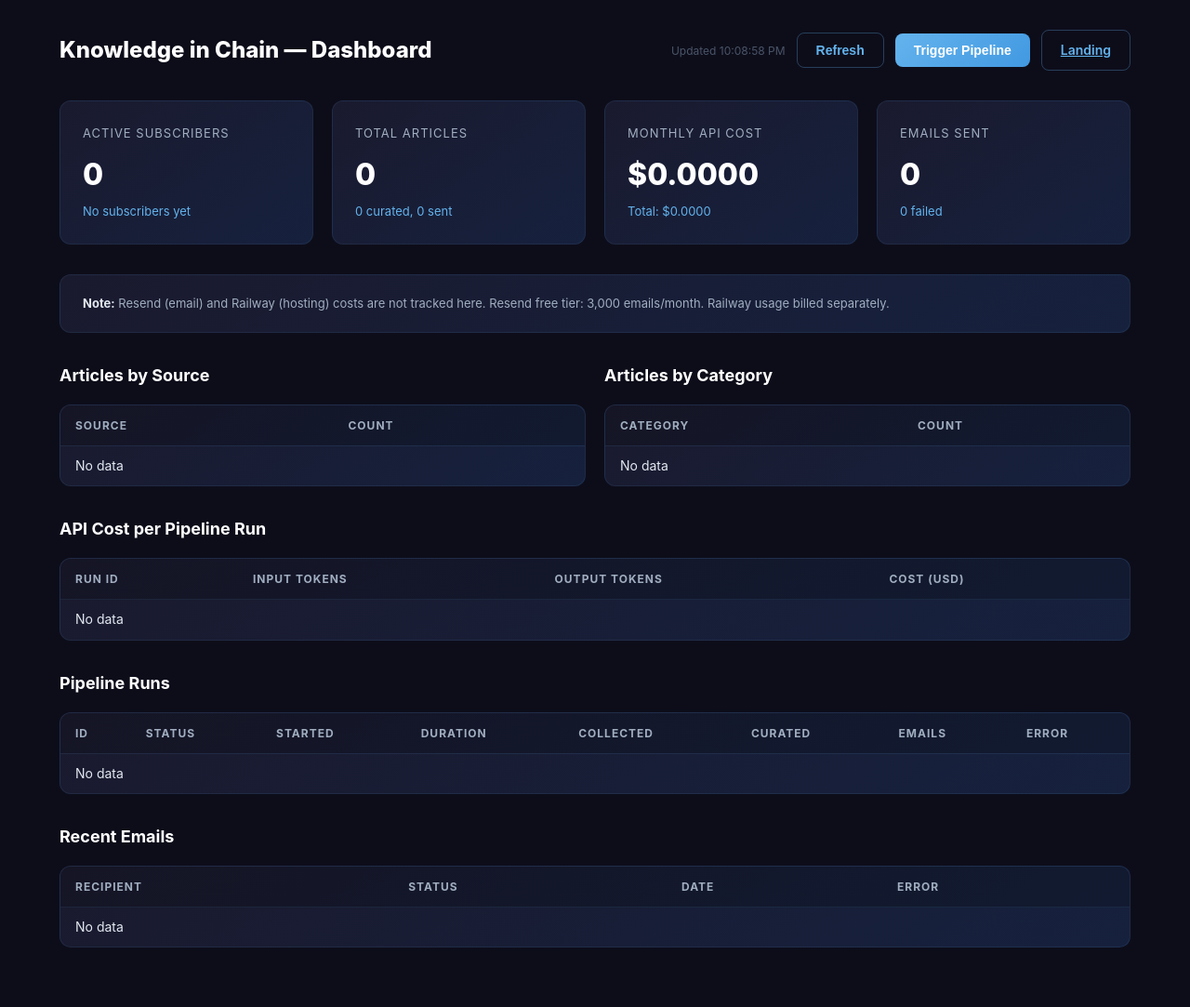
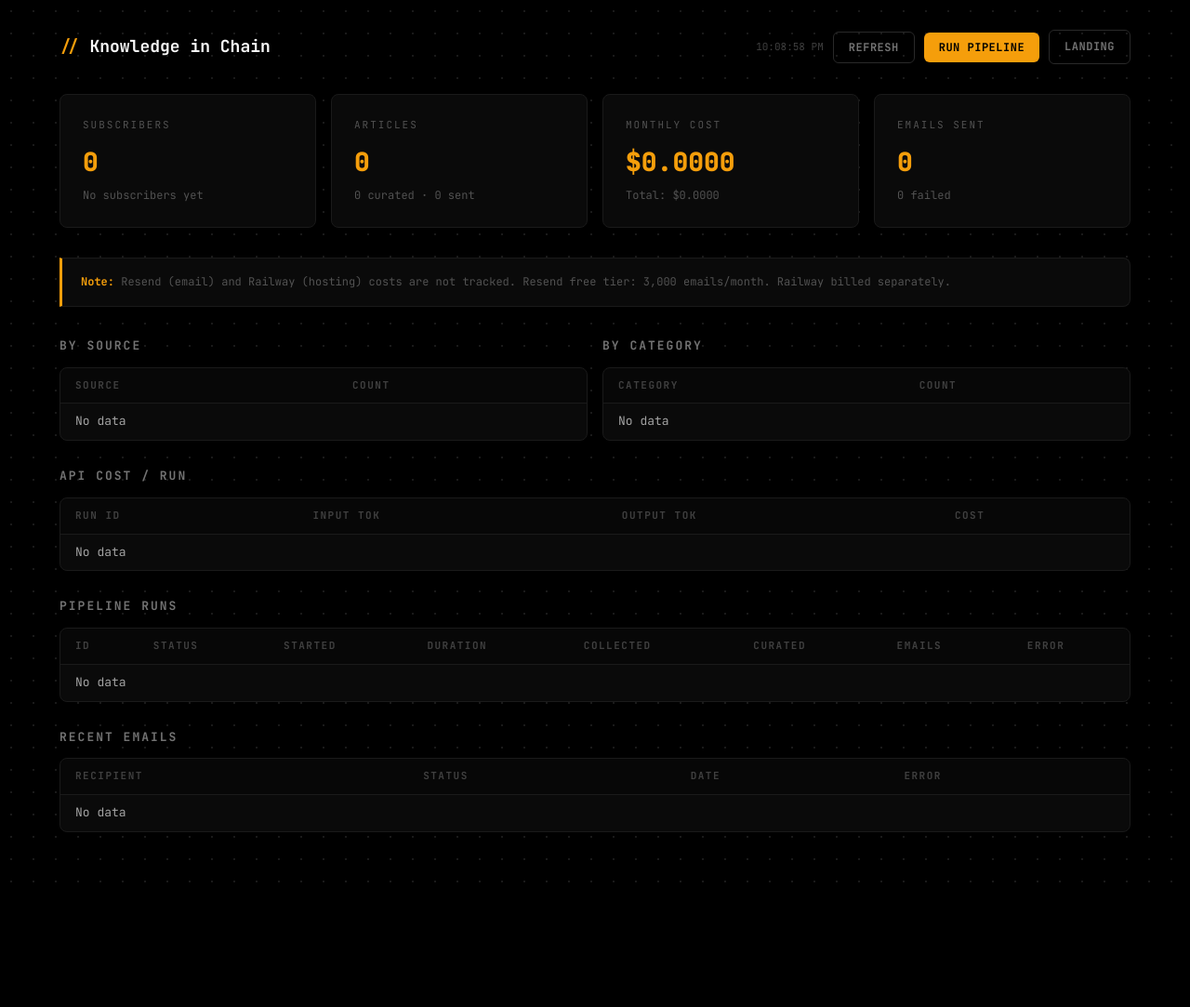
Before and after one commit to iestebanmarina/ai-newsletter-agent, a FastAPI app: page /dashboard in a window 1280 px wide. Shown: the whole page at 93% size. After the commit the page ends 949 px from the top, so only its background shows below. Run offline with FastAPI, Linux system fonts and the light colour scheme; data that the repository does not hold is empty.

Commit message:
Redesign landing and dashboard: black base, amber palette, dot pattern, tech font
- JetBrains Mono + Share Tech Mono for robotic/technical feel
- Pure black (#000) background with dark grey dot grid pattern
- Amber (#f59e0b) accent color for CTAs, KPI values, highlights
- Cards and tables use #0a0a0a with subtle #1a1a1a borders
- Landing: terminal-style status line between hero and features
- Dashboard: amber KPI values, amber-bordered note box, cleaner layout
- Subscriber stats now include env var subscribers in count

Co-Authored-By: Claude Opus 4.6 <noreply@anthropic.com>

```diff
--- a/src/newsletter/templates/dashboard.html
+++ b/src/newsletter/templates/dashboard.html
@@ -4,13 +4,18 @@
 <meta charset="utf-8">
 <meta name="viewport" content="width=device-width, initial-scale=1.0">
 <title>Dashboard - Knowledge in Chain</title>
+<link rel="preconnect" href="https://fonts.googleapis.com">
+<link rel="preconnect" href="https://fonts.gstatic.com" crossorigin>
+<link href="https://fonts.googleapis.com/css2?family=Share+Tech+Mono&family=JetBrains+Mono:wght@400;500;700;800&display=swap" rel="stylesheet">
 <style>
   * { margin: 0; padding: 0; box-sizing: border-box; }
 
   body {
-    font-family: -apple-system, BlinkMacSystemFont, 'Segoe UI', Roboto, Helvetica, Arial, sans-serif;
-    background-color: #0d0d1a;
-    color: #e2e8f0;
+    font-family: 'JetBrains Mono', 'Share Tech Mono', 'Courier New', monospace;
+    background-color: #000000;
+    background-image: radial-gradient(circle, #1a1a1a 1px, transparent 1px);
+    background-size: 24px 24px;
+    color: #d4d4d4;
     line-height: 1.6;
     min-height: 100vh;
   }
@@ -104,110 +116,125 @@
   }
 
   .dash-header h1 {
-    font-size: 24px;
-    font-weight: 800;
-    color: #fff;
+    font-size: 18px;
+    font-weight: 700;
+    color: #fafafa;
+  }
+
+  .dash-header h1 span {
+    color: #f59e0b;
   }
 
   .dash-header .actions {
     display: flex;
-    gap: 12px;
+    gap: 10px;
     align-items: center;
   }
 
   .btn {
-    padding: 10px 20px;
+    padding: 8px 16px;
     border: none;
-    border-radius: 8px;
-    font-size: 14px;
+    border-radius: 6px;
+    font-family: 'JetBrains Mono', monospace;
+    font-size: 12px;
     font-weight: 600;
     cursor: pointer;
-    transition: transform 0.15s, box-shadow 0.15s;
+    transition: background 0.2s, transform 0.15s;
+    text-transform: uppercase;
+    letter-spacing: 0.5px;
+    text-decoration: none;
   }
 
   .btn-primary {
-    background: linear-gradient(135deg, #63b3ed, #4299e1);
-    color: #fff;
+    background: #f59e0b;
+    color: #000000;
   }
 
   .btn-primary:hover {
+    background: #d97706;
     transform: translateY(-1px);
-    box-shadow: 0 4px 20px rgba(66, 153, 225, 0.4);
   }
 
   .btn-primary:disabled {
-    opacity: 0.5;
+    opacity: 0.4;
     cursor: not-allowed;
     transform: none;
-    box-shadow: none;
   }
 
   .btn-outline {
     background: transparent;
-    color: #63b3ed;
-    border: 1px solid rgba(99, 179, 237, 0.3);
+    color: #737373;
+    border: 1px solid #292929;
   }
 
   .btn-outline:hover {
-    background: rgba(99, 179, 237, 0.1);
+    border-color: #404040;
+    color: #d4d4d4;
   }
 
   .refresh-note {
-    font-size: 12px;
-    color: #4a5568;
+    font-size: 11px;
+    color: #404040;
   }
 
   /* KPI cards */
   .kpi-grid {
     display: grid;
     grid-template-columns: repeat(auto-fit, minmax(220px, 1fr));
-    gap: 20px;
+    gap: 16px;
     margin-bottom: 32px;
   }
 
   .kpi-card {
-    background: linear-gradient(145deg, #1a1a2e, #16213e);
-    border: 1px solid rgba(99, 179, 237, 0.1);
-    border-radius: 12px;
+    background: #0a0a0a;
+    border: 1px solid #1a1a1a;
+    border-radius: 8px;
     padding: 24px;
+    transition: border-color 0.2s;
+  }
+
+  .kpi-card:hover {
+    border-color: #292929;
   }
 
   .kpi-card .label {
-    font-size: 13px;
-    color: #a0aec0;
+    font-size: 11px;
+    color: #525252;
     text-transform: uppercase;
-    letter-spacing: 1px;
+    letter-spacing: 2px;
     margin-bottom: 8px;
   }
 
   .kpi-card .value {
-    font-size: 32px;
+    font-size: 28px;
     font-weight: 800;
-    color: #fff;
+    color: #f59e0b;
   }
 
   .kpi-card .sub {
-    font-size: 13px;
-    color: #63b3ed;
+    font-size: 12px;
+    color: #525252;
     margin-top: 4px;
   }
 
   /* Tables */
   .section {
-    margin-bottom: 32px;
+    margin-bottom: 28px;
   }
 
   .section h2 {
-    font-size: 18px;
+    font-size: 13px;
     font-weight: 700;
-    color: #fff;
-    margin-bottom: 16px;
+    color: #737373;
+    margin-bottom: 12px;
+    text-transform: uppercase;
+    letter-spacing: 2px;
   }
 
   .table-wrap {
-    background: linear-gradient(145deg, #1a1a2e, #16213e);
-    border: 1px solid rgba(99, 179, 237, 0.1);
-    border-radius: 12px;
+    background: #0a0a0a;
+    border: 1px solid #1a1a1a;
+    border-radius: 8px;
     overflow: hidden;
   }
 
@@ -218,33 +245,38 @@
 
   th {
     text-align: left;
-    padding: 12px 16px;
-    font-size: 12px;
+    padding: 10px 16px;
+    font-size: 11px;
     text-transform: uppercase;
-    letter-spacing: 1px;
-    color: #a0aec0;
-    border-bottom: 1px solid rgba(99, 179, 237, 0.1);
-    background: rgba(0, 0, 0, 0.2);
+    letter-spacing: 1.5px;
+    color: #404040;
+    border-bottom: 1px solid #1a1a1a;
+    background: rgba(0, 0, 0, 0.3);
   }
 
   td {
-    padding: 10px 16px;
-    font-size: 14px;
-    border-bottom: 1px solid rgba(99, 179, 237, 0.05);
+    padding: 9px 16px;
+    font-size: 13px;
+    border-bottom: 1px solid #0f0f0f;
+    color: #a3a3a3;
   }
 
   tr:last-child td {
     border-bottom: none;
   }
 
-  .status-completed { color: #68d391; }
-  .status-running { color: #63b3ed; }
-  .status-failed { color: #fc8181; }
+  tr:hover td {
+    background: rgba(245, 158, 11, 0.02);
+  }
+
+  .status-completed { color: #34d399; }
+  .status-running { color: #f59e0b; }
+  .status-failed { color: #f87171; }
 
   .two-col {
     display: grid;
     grid-template-columns: 1fr 1fr;
-    gap: 20px;
+    gap: 16px;
   }
 
   @media (max-width: 768px) {
@@ -252,32 +284,34 @@
   }
 
   .note-box {
-    background: linear-gradient(145deg, #1a1a2e, #16213e);
-    border: 1px solid rgba(99, 179, 237, 0.1);
-    border-radius: 12px;
-    padding: 20px 24px;
-    font-size: 13px;
-    color: #a0aec0;
+    background: #0a0a0a;
+    border: 1px solid #1a1a1a;
+    border-left: 3px solid #f59e0b;
+    border-radius: 0 8px 8px 0;
+    padding: 16px 20px;
+    font-size: 12px;
+    color: #525252;
     margin-bottom: 32px;
   }
 
   .note-box strong {
-    color: #e2e8f0;
+    color: #f59e0b;
   }
 
   .toast {
     position: fixed;
     bottom: 24px;
     right: 24px;
-    background: #1a1a2e;
-    border: 1px solid rgba(99, 179, 237, 0.3);
-    border-radius: 10px;
-    padding: 14px 24px;
-    font-size: 14px;
-    color: #e2e8f0;
+    background: #0a0a0a;
+    border: 1px solid #f59e0b;
+    border-radius: 6px;
+    padding: 12px 20px;
+    font-family: 'JetBrains Mono', monospace;
+    font-size: 13px;
+    color: #f59e0b;
     display: none;
     z-index: 100;
-    box-shadow: 0 8px 32px rgba(0, 0, 0, 0.4);
+    box-shadow: 0 8px 32px rgba(0, 0, 0, 0.6);
   }
 
   .toast.show { display: block; }
@@ -305,11 +339,11 @@
 <!-- Dashboard -->
 <div class="dashboard">
   <div class="dash-header">
-    <h1>Knowledge in Chain &mdash; Dashboard</h1>
+    <h1><span>//</span> Knowledge in Chain</h1>
     <div class="actions">
       <span class="refresh-note" id="lastRefresh"></span>
       <button class="btn btn-outline" onclick="loadAll()">Refresh</button>
-      <button class="btn btn-primary" id="triggerBtn" onclick="triggerPipeline()">Trigger Pipeline</button>
+      <button class="btn btn-primary" id="triggerBtn" onclick="triggerPipeline()">Run Pipeline</button>
       <a href="/" class="btn btn-outline">Landing</a>
     </div>
   </div>
@@ -317,17 +351,17 @@
   <!-- KPI Cards -->
   <div class="kpi-grid">
     <div class="kpi-card">
-      <div class="label">Active Subscribers</div>
+      <div class="label">Subscribers</div>
       <div class="value" id="kpiSubscribers">-</div>
       <div class="sub" id="kpiSubNew"></div>
     </div>
     <div class="kpi-card">
-      <div class="label">Total Articles</div>
+      <div class="label">Articles</div>
       <div class="value" id="kpiArticles">-</div>
       <div class="sub" id="kpiArticlesSub"></div>
     </div>
     <div class="kpi-card">
-      <div class="label">Monthly API Cost</div>
+      <div class="label">Monthly Cost</div>
       <div class="value" id="kpiMonthlyCost">-</div>
       <div class="sub" id="kpiTotalCost"></div>
     </div>
@@ -340,14 +374,14 @@
 
   <!-- Note about untracked costs -->
   <div class="note-box">
-    <strong>Note:</strong> Resend (email) and Railway (hosting) costs are not tracked here.
-    Resend free tier: 3,000 emails/month. Railway usage billed separately.
+    <strong>Note:</strong> Resend (email) and Railway (hosting) costs are not tracked.
+    Resend free tier: 3,000 emails/month. Railway billed separately.
   </div>
 
   <!-- Two column tables -->
   <div class="two-col">
     <div class="section">
-      <h2>Articles by Source</h2>
+      <h2>By Source</h2>
       <div class="table-wrap">
         <table>
           <thead><tr><th>Source</th><th>Count</th></tr></thead>
@@ -356,7 +390,7 @@
       </div>
     </div>
     <div class="section">
-      <h2>Articles by Category</h2>
+      <h2>By Category</h2>
       <div class="table-wrap">
         <table>
           <thead><tr><th>Category</th><th>Count</th></tr></thead>
@@ -368,10 +402,10 @@
 
   <!-- Cost per run -->
   <div class="section">
-    <h2>API Cost per Pipeline Run</h2>
+    <h2>API Cost / Run</h2>
     <div class="table-wrap">
       <table>
-        <thead><tr><th>Run ID</th><th>Input Tokens</th><th>Output Tokens</th><th>Cost (USD)</th></tr></thead>
+        <thead><tr><th>Run ID</th><th>Input Tok</th><th>Output Tok</th><th>Cost</th></tr></thead>
         <tbody id="tableCostByRun"><tr><td colspan="4">Loading...</td></tr></tbody>
       </table>
     </div>
@@ -461,7 +495,7 @@
     var data = await fetchJson('/api/dashboard/articles');
     if (!data) return;
     $('kpiArticles').textContent = fmt(data.total);
-    $('kpiArticlesSub').textContent = fmt(data.curated) + ' curated, ' + fmt(data.sent) + ' sent';
+    $('kpiArticlesSub').textContent = fmt(data.curated) + ' curated · ' + fmt(data.sent) + ' sent';
 
     var src = '';
     (data.by_source || []).forEach(function(r) {
@@ -535,7 +569,7 @@
     loadCosts();
     loadEmails();
     loadPipelineRuns();
-    $('lastRefresh').textContent = 'Updated ' + new Date().toLocaleTimeString();
+    $('lastRefresh').textContent = new Date().toLocaleTimeString();
   };
 
   window.triggerPipeline = async function() {
@@ -550,8 +584,7 @@
       showToast('Error triggering pipeline');
     }
     btn.disabled = false;
-    btn.textContent = 'Trigger Pipeline';
-    // Refresh after a short delay
+    btn.textContent = 'Run Pipeline';
     setTimeout(loadAll, 2000);
   };
 
```
Also changed, not shown: other parts of src/newsletter/templates/dashboard.html (+32 -25 lines), src/newsletter/templates/landing.html (+97 -69 lines).
